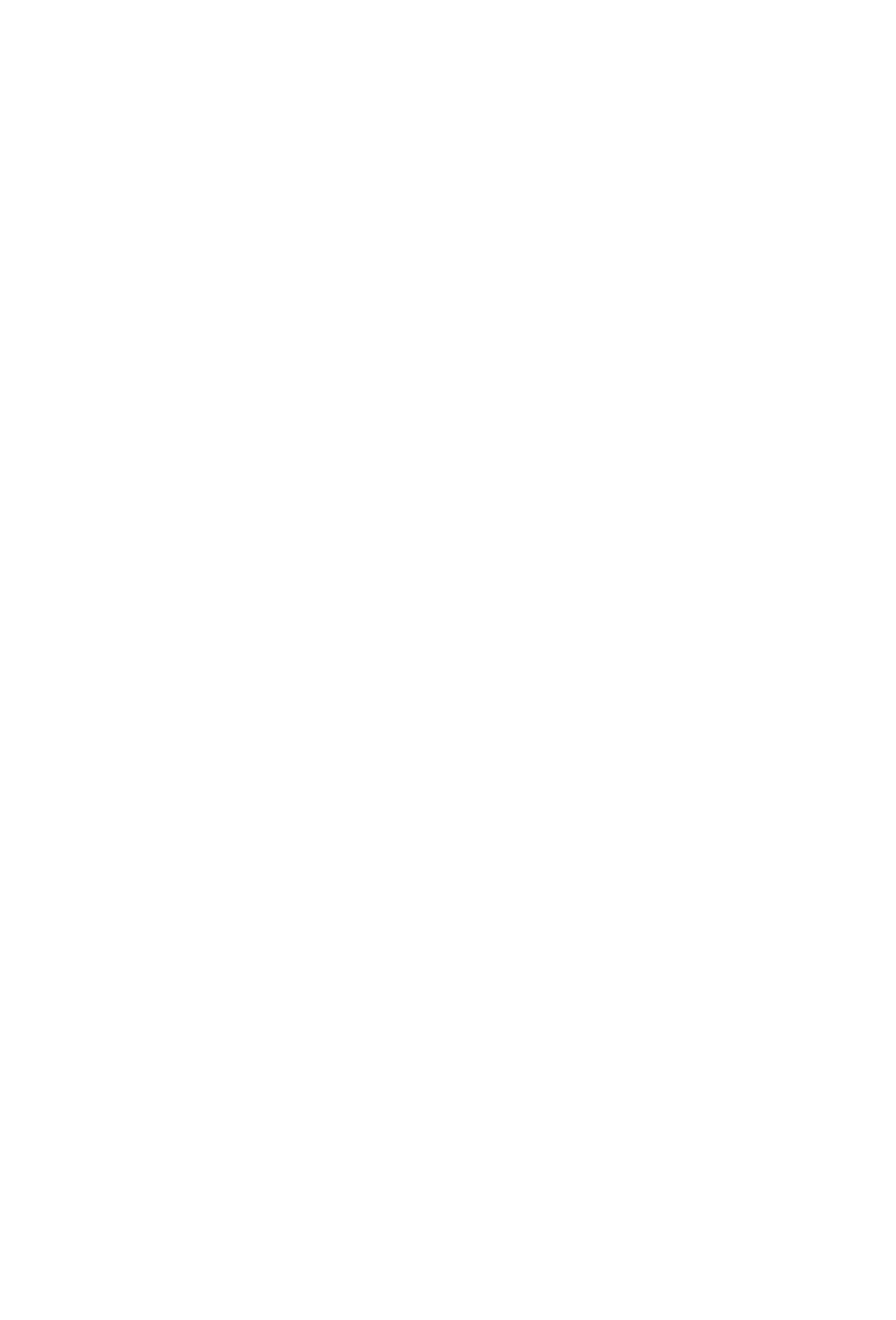
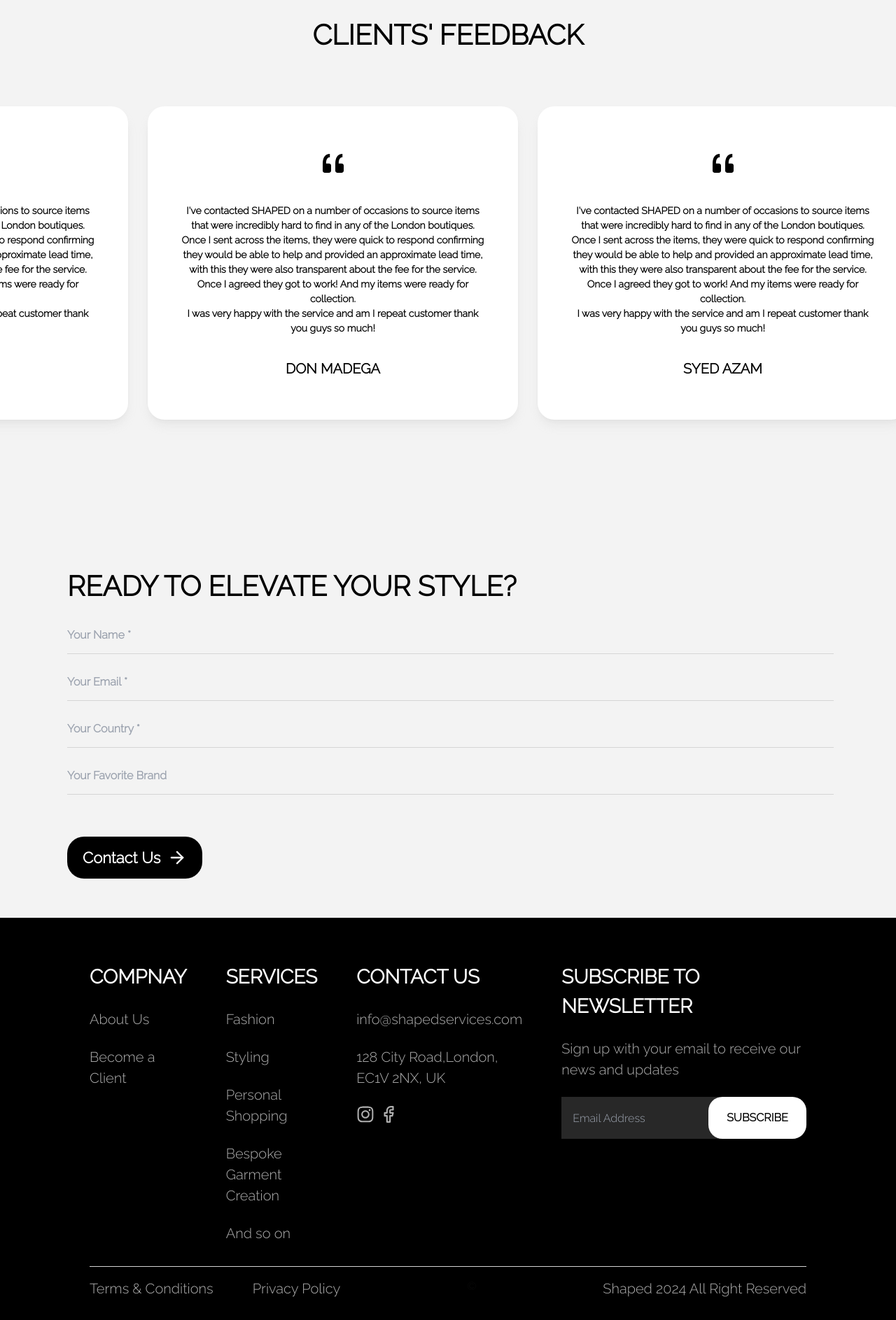
Before and after one commit to kizzy-shaped/shaped, a Next.js app: page / in a window 1280 px wide. Shown: the part 6900-8787 px from the top of the page at 70% size. Before the commit the page ends 6816 px from the top, so only its background shows below. Built offline with nearby package versions, Linux system fonts and the light colour scheme.

Commit message:
implemnted home page RWD

```diff
--- a/app/layout.tsx
+++ b/app/layout.tsx
@@ -33,7 +33,7 @@ export default function RootLayout({
             {/* <Header className="bg-white h-[132px] fixed top-0 left-0 z-[100]" /> */}
             <Header className="bg-white wmax_390:h-[100px] wmin_390:h-[132px] fixed top-0 left-0 z-[40]" />
             {children}
-            {/* <Footer /> */}
+            <Footer />
           </HeaderProvider>
         </ModalProvider>
       </body>
--- a/app/page.tsx
+++ b/app/page.tsx
@@ -50,7 +50,7 @@ export default function Home() {
 
       <Services />
 
-      {/* <ClientsFeedbackContactForm /> */}
+      <ClientsFeedbackContactForm />
 
       {/* //!Modals */}
       <Modal containerClassName="w-[680px] rounded-[0px]"
--- a/components/footer.tsx
+++ b/components/footer.tsx
@@ -20,9 +20,9 @@ function Footer() {
     return (
         <footer className="w-full h-fit bg-black">
             <Container className="py-[8vh]">
-                <div className="w-full h-fit grid grid-cols-[1fr_1fr_1fr_3fr] gap-[56px]">
+                <div className="w-full h-fit grid wmin_lg:grid-cols-[1fr_1fr_1fr_3fr] wmax_lg:grid-cols-2 wmax_lg:grid-rows-3 gap-[56px]">
                     {/* Company */}
-                    <div className="col-span-1 flex flex-col gap-[24px]">
+                    <div className="wmin_lg:col-span-1 wmax_lg:col-start-1 wmax_lg:col-end-2 flex flex-col gap-[24px]">
                         <TitleTile text="compnay" />
 
                         <div className="flex flex-col gap-[24px]">
@@ -34,7 +34,7 @@ function Footer() {
                     {/* Company */}
 
                     {/* Services */}
-                    <div className="col-span-1 flex flex-col gap-[24px]">
+                    <div className="wmin_lg:col-span-1 wmax_lg:col-start-2 wmax_lg:col-end-3 flex flex-col gap-[24px]">
                         <TitleTile text="services" />
 
                         <div className="flex flex-col gap-[24px]">
@@ -50,7 +50,7 @@ function Footer() {
                     {/* Services */}
 
                     {/* Contact us */}
-                    <div className="col-span-1 flex flex-col gap-[24px]">
+                    <div className="wmin_lg:col-span-1 wmax_lg:col-start-1 wmax_lg:col-end-3 flex flex-col gap-[24px]">
                         <TitleTile text="contact us" />
 
                         <div className="flex flex-col gap-[24px]">
@@ -71,7 +71,7 @@ function Footer() {
                     {/* Contact us */}
 
                     {/* Subscribe to newsletter */}
-                    <div className="col-span-1 flex flex-col gap-[24px]">
+                    <div className="wmin_lg:col-span-1 wmax_lg:col-start-1 wmax_lg:col-end-3 flex flex-col gap-[24px]">
                         <div className="w-full flex justify-center">
                             <TitleTile text="subscribe to newsletter" />
                         </div>
@@ -91,16 +91,20 @@ function Footer() {
                     {/* Subscribe to newsletter */}
                 </div>
 
-                <div className="w-full h-fit flex justify-between mt-[4vh] border-t-[1.5px] border-t-[#D3D3D3] pt-[16px]">
+                <div className="w-full h-fit flex wmin_lg:justify-between wmax_lg:justify-center wmax_lg:gap-[20px] mt-[4vh] border-t-[1.5px] border-t-[#D3D3D3] pt-[16px]">
                     <div className="flex gap-[56px]">
                         <SubtitleTile text="Terms & Conditions" />
                         <SubtitleTile text="Privacy Policy" />
                     </div>
 
-                    <SubtitleTile text="Shaped 2024 All Right Reserved" />
+                    &copy; <SubtitleTile className="wmax_lg:hidden" text="Shaped 2024 All Right Reserved" />
                 </div>
 
-                <div className="w-full h-fit mt-[4vh] relative">
+                <div className="wmin_lg:hidden flex items-center justify-center gap-[3px]">
+                    &copy; <SubtitleTile text="Shaped 2024 All Right Reserved" />
+                </div>
+
+                <div className="w-full h-fit mt-[4vh] relative wmax_lg:hidden">
                     <img className="w-full h-auto" src="/images/shared/dark_footer_logo.png" alt="Footer Logo" />
                     {/* <img className="w-full h-auto" src="/images/shared/footer_logo.png" alt="Footer Logo" /> */}
                     {/* <img className="w-full h-[127px] max-h-[100px] absolute bottom-0 left-0 z-[3]" src="/images/shared/footer_clip_path.png" alt="Footer Logo" /> */}
@@ -116,15 +120,15 @@ function TitleTile({ text }: { text: string }) {
 
 
     return (
-        <div className="text-[28px] font-semibold text-white uppercase">{text}</div>
+        <div className="wmin_lg:text-[28px] wmax_lg:text-[20px] font-semibold text-white uppercase">{text}</div>
     )
 }
 
-function SubtitleTile({ text }: { text: string }) {
+function SubtitleTile({ text, className = '' }: { text: string, className?: string }) {
 
 
     return (
-        <div className="text-[20px] font-medium text-[#AFAFAF]">{text}</div>
+        <div className={`wmin_lg:text-[20px] wmax_lg:text-[14px] font-medium text-[#AFAFAF] ${className}`}>{text}</div>
     )
 }
 
@@ -132,6 +136,6 @@ function LinkSubtitleTile({ text, link }: { text: string, link: string }) {
 
 
     return (
-        <Link href={link} className="text-[20px] font-medium text-[#AFAFAF]">{text}</Link>
+        <Link href={link} className="wmin_lg:text-[20px] wmax_lg:text-[14px] font-medium text-[#AFAFAF]">{text}</Link>
     )
 }
--- a/components/homeComponents.tsx
+++ b/components/homeComponents.tsx
@@ -282,7 +282,7 @@ export function Services() {
             onClick={() => {
               hoveredIndex === index && router.push(`/services/${index}`)
             }}
-            className={`col-span-1 hmax_800:h-[80vh] hmin_800:h-[684px] wmax_375:!h-[350px] wmin_375:!wmax_lg:h-[389px] wmax_lg:mt-[20px] relative overflow-hidden rounded-[24px] ${hoveredIndex === index ? 'cursor-pointer' : ''}`}
+            className={`col-span-1 hmax_800:h-[80vh] hmin_800:h-[684px] hmin_800:wmax_375:!h-[350px] hmin_800:wmin_375:wmax_lg:h-[389px] wmax_lg:mt-[20px] relative overflow-hidden rounded-[24px] ${hoveredIndex === index ? 'cursor-pointer' : ''}`}
             key={index}
             onMouseEnter={() => handleMouseEnter(index)}
             onMouseLeave={handleMouseLeave}
@@ -401,7 +401,7 @@ export function ClientsFeedback() {
   return (
     <div className="w-full h-fit bg-[#F3F3F3]">
       <div className="w-full h-fit py-[7vh] flex flex-col gap-[5vh]">
-        <div className="text-[40px] text-black font-semibold text-center">
+        <div className="wmin_lg:text-[40px] wmin_390:wmax_lg:text-[32px] wmax_375:text-[28px] text-black font-semibold text-center">
           CLIENTS' FEEDBACK
         </div>
 
@@ -415,20 +415,20 @@ export function ClientsFeedback() {
           >
             {items.map(({ img, comments, name, rating }, index) => (
               <div
-                className="w-[529px] h-[448px] bg-white flex flex-col gap-[32px] items-center justify-center p-[3em] rounded-[24px] shadow-lg shadow-[#B6B6B633] mr-[28px]"
+                className="wmin_md:w-[529px] wmax_md:w-[calc(90vw-20px)] wmin_md:h-[448px] h-fit bg-white flex flex-col wmin_md:gap-[32px] wmax_md:gap-[20px] items-center justify-center wmin_md:p-[3em] wmax_md:p-[1.5em] rounded-[24px] shadow-lg shadow-[#B6B6B633] wmin_md:mr-[28px] wmax_md:mr-[20px]"
                 key={index}
               >
                 {/* <div className="col-span-1 h-full">
                   <img className="w-[100%] h-[100%]" src={img} alt="" />
                 </div> */}
-                <div className="w-[48px] h-[48px]">
+                <div className="wmin_md:w-[48px] wmax_md:w-[40px] wmin_md:h-[48px] wmax_md:h-[40px]">
                   <svg className={'w-full h-full'} viewBox="0 0 48 48" fill="none" xmlns="http://www.w3.org/2000/svg">
                     <path d="M35.9996 36C36.7952 36 37.5583 35.6839 38.1209 35.1213C38.6835 34.5587 38.9996 33.7956 38.9996 33V25.674C38.9996 24.8783 38.6835 24.1153 38.1209 23.5527C37.5583 22.9901 36.7952 22.674 35.9996 22.674H31.8356C31.8356 21.62 31.8976 20.566 32.0216 19.512C32.2076 18.396 32.5176 17.404 32.9516 16.536C33.3856 15.668 33.9446 14.985 34.6286 14.487C35.3086 13.929 36.1766 13.65 37.2326 13.65V9C35.4966 9 33.9766 9.372 32.6726 10.116C31.3776 10.8506 30.265 11.8679 29.4176 13.092C28.5644 14.4394 27.9362 15.9168 27.5576 17.466C27.1747 19.1752 26.9875 20.9225 26.9996 22.674V33C26.9996 33.7956 27.3156 34.5587 27.8783 35.1213C28.4409 35.6839 29.2039 36 29.9996 36H35.9996ZM17.9996 36C18.7952 36 19.5583 35.6839 20.1209 35.1213C20.6835 34.5587 20.9996 33.7956 20.9996 33V25.674C20.9996 24.8783 20.6835 24.1153 20.1209 23.5527C19.5583 22.9901 18.7952 22.674 17.9996 22.674H13.8356C13.8356 21.62 13.8976 20.566 14.0216 19.512C14.2096 18.396 14.5196 17.404 14.9516 16.536C15.3856 15.668 15.9446 14.985 16.6286 14.487C17.3086 13.929 18.1766 13.65 19.2326 13.65V9C17.4966 9 15.9766 9.372 14.6726 10.116C13.3776 10.8506 12.265 11.8679 11.4176 13.092C10.5644 14.4394 9.93619 15.9168 9.55757 17.466C9.17472 19.1752 8.98752 20.9225 8.99957 22.674V33C8.99957 33.7956 9.31564 34.5587 9.87825 35.1213C10.4409 35.6839 11.2039 36 11.9996 36H17.9996Z" fill="black" />
                   </svg>
 
                 </div>
 
-                <div className="flex flex-col gap-[0px] items-center">
+                <div className="flex flex-col gap-[0px] wmin_md:items-center wmax_md:text-justify">
                   {comments.map((comment, index) => (
                     <div
                       className="text-black text-[14px] font-semibold text-center"
@@ -445,7 +445,7 @@ export function ClientsFeedback() {
                     ))}
                   </div> */}
 
-                <div className="text-black text-[20px] font-semibold uppercase">
+                <div className="text-black wmin_lg:text-[20px] wmax_lg:text-[18px] font-semibold uppercase">
                   {name}
                 </div>
               </div>
@@ -488,7 +488,7 @@ export function ContactForm() {
       <div className="w-[calc(100% - 7.5%)] h-fit py-[7vh] flex flex-col gap-[3vh]">
         <div className="w-[calc(92.5%)] h-fit flex flex-col gap-[12px] mt-[8vh] mr-auto">
           <div className="flex flex-col gap-[12px]">
-            <div className="text-[40px] font-semibold text-black uppercase">
+            <div className="wmin_md:text-[40px] wmax_md:text-[24px] font-semibold text-black uppercase">
               Ready to elevate your style?
             </div>
             {/* <div className="text-[28px] font-medium text-white">
@@ -535,11 +535,11 @@ export function ContactForm() {
               onMouseEnter={() => setHovered(true)}
               onMouseLeave={() => setHovered(false)}
               className={`w-fit h-[60px] bg-black mt-[6vh] ${hovered ? "pl-[22px] pr-[18px]" : "px-[22px]"
-                } text-white text-[20px] font-semibold flex items-center justify-between gap-[10px] rounded-[24px]`}
+                } text-white wmax_xl:text-[16px] wmin_xl:text-[22px] font-semibold flex items-center justify-between gap-[10px] rounded-[24px]`}
             >
               Contact Us
               <FiArrowRight
-                className={`w-[28px] h-[28px] text-white ${hovered ? "ml-[4px]" : ""
+                className={`wmin_xl:w-[28px] wmin_xl:h-[28px] wmax_xl:w-[22px] wmax_xl:h-[22px] text-white ${hovered ? "ml-[4px]" : ""
                   }`}
               />
             </button>
```
